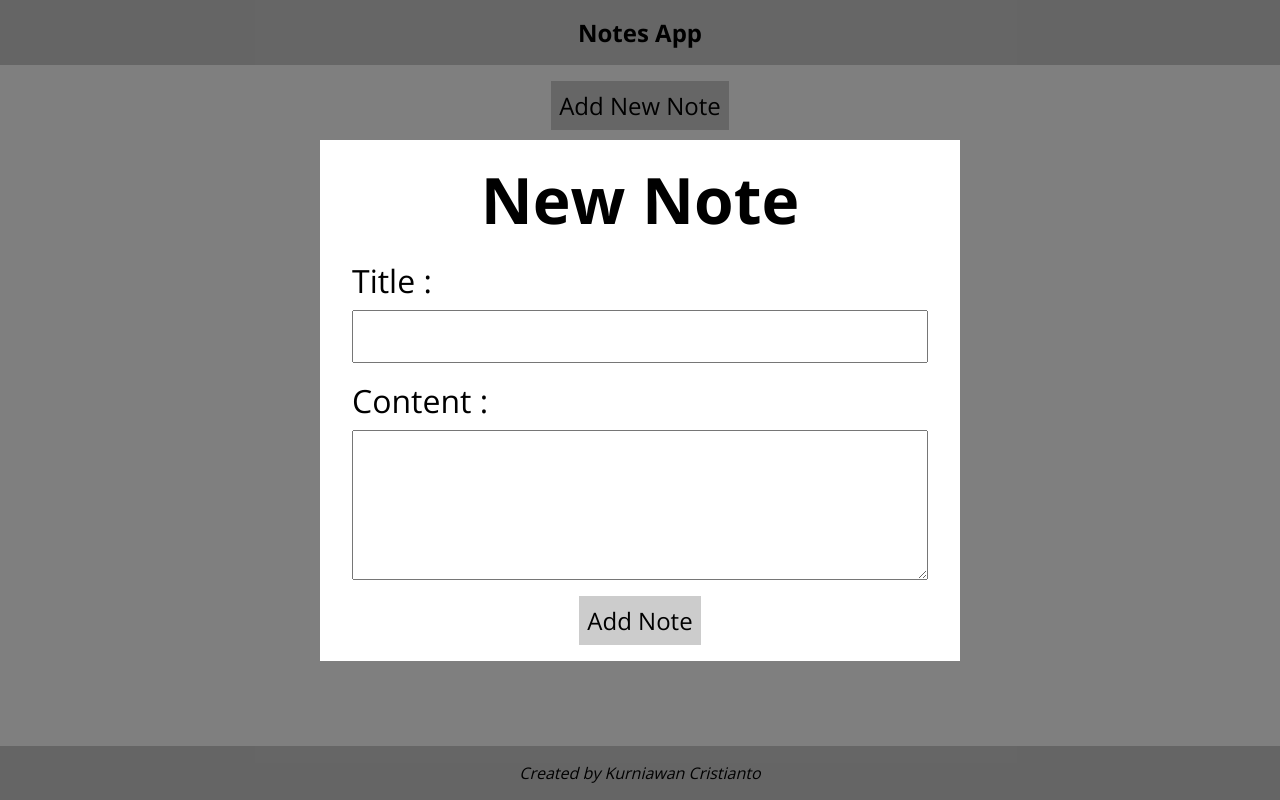
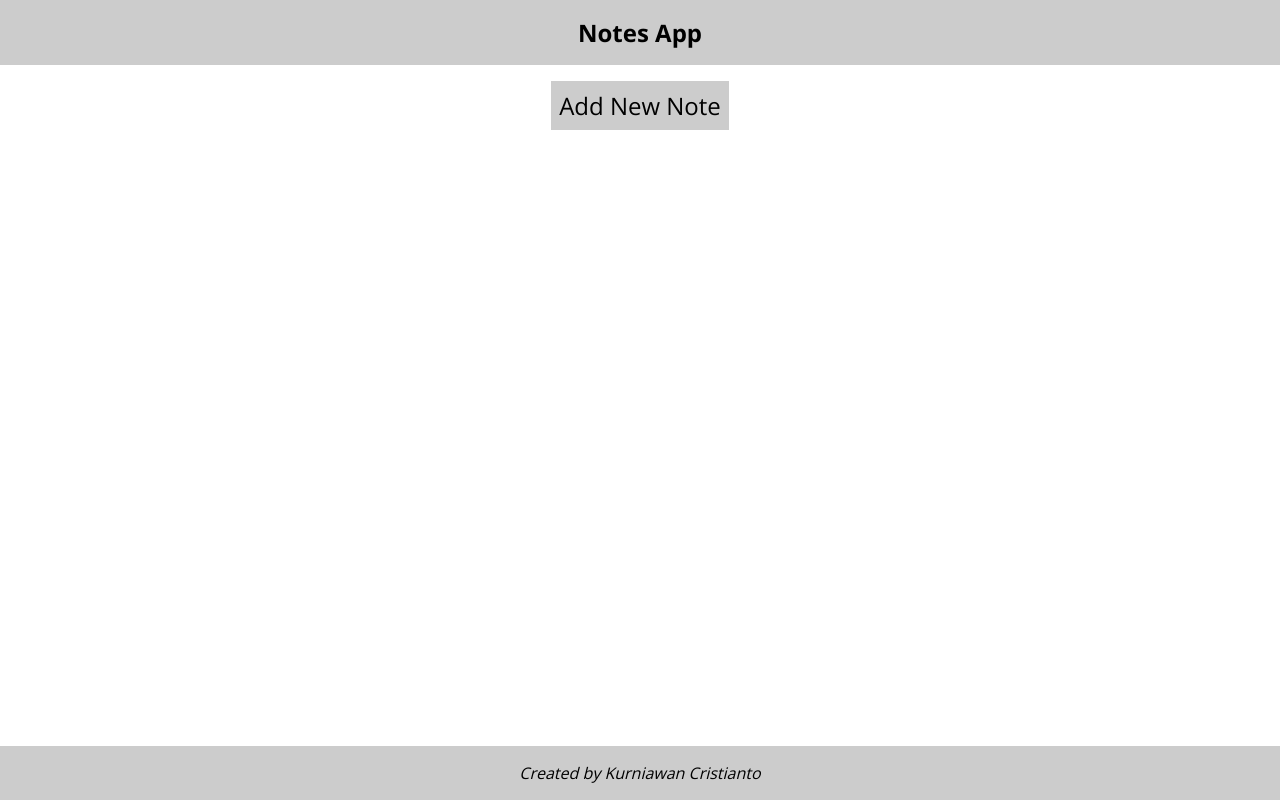
Before and after one commit to WawanC/notes-app, a React (Create React App) app: page / in a window 1280 px wide. Built offline with nearby package versions, Linux system fonts and the light colour scheme.

Commit message:
add modal toggle functionality

```diff
--- a/src/App.jsx
+++ b/src/App.jsx
@@ -10,18 +10,25 @@ class App extends Component {
     super();
     this.state = {
       notes: [],
+      showModal: false,
     };
+  }
+
+  toggleModal(value) {
+    this.setState({ ...this.state, showModal: value });
   }
 
   render() {
     return (
       <>
-        <Modal>
-          <NewNote />
-        </Modal>
+        {this.state.showModal && (
+          <Modal onClose={() => this.toggleModal(false)}>
+            <NewNote />
+          </Modal>
+        )}
         <Navbar />
         <main>
-          <button>Add New Note</button>
+          <button onClick={() => this.toggleModal(true)}>Add New Note</button>
         </main>
         <Footer />
       </>
--- a/src/components/Modal.jsx
+++ b/src/components/Modal.jsx
@@ -1,9 +1,15 @@
 import "../styles/Modal.css";
 
 const Modal = (props) => {
+  const closeModal = (ev) => {
+    ev.stopPropagation();
+    console.log("clicked");
+    props.onClose();
+  };
+
   return (
     <section className="modal">
-      <div className="backdrop" />
+      <div className="backdrop" onClick={closeModal} />
       <div className="content">{props.children}</div>
     </section>
   );
--- a/src/styles/Modal.css
+++ b/src/styles/Modal.css
@@ -1,5 +1,8 @@
 .modal {
   display: flex;
+  justify-content: center;
+  align-items: center;
+
   width: 100vw;
   height: 100vh;
   position: fixed;
@@ -13,9 +16,5 @@
 
 .modal .content {
   position: absolute;
-  width: 100%;
-  height: 100%;
-  display: flex;
-  justify-content: center;
-  align-items: center;
+  min-width: 50%;
 }
--- a/src/styles/NewNote.css
+++ b/src/styles/NewNote.css
@@ -4,7 +4,6 @@ form {
   flex-direction: column;
   gap: 1rem;
   padding: 1rem 2rem;
-  min-width: 50%;
 }
 
 form h1 {
```
